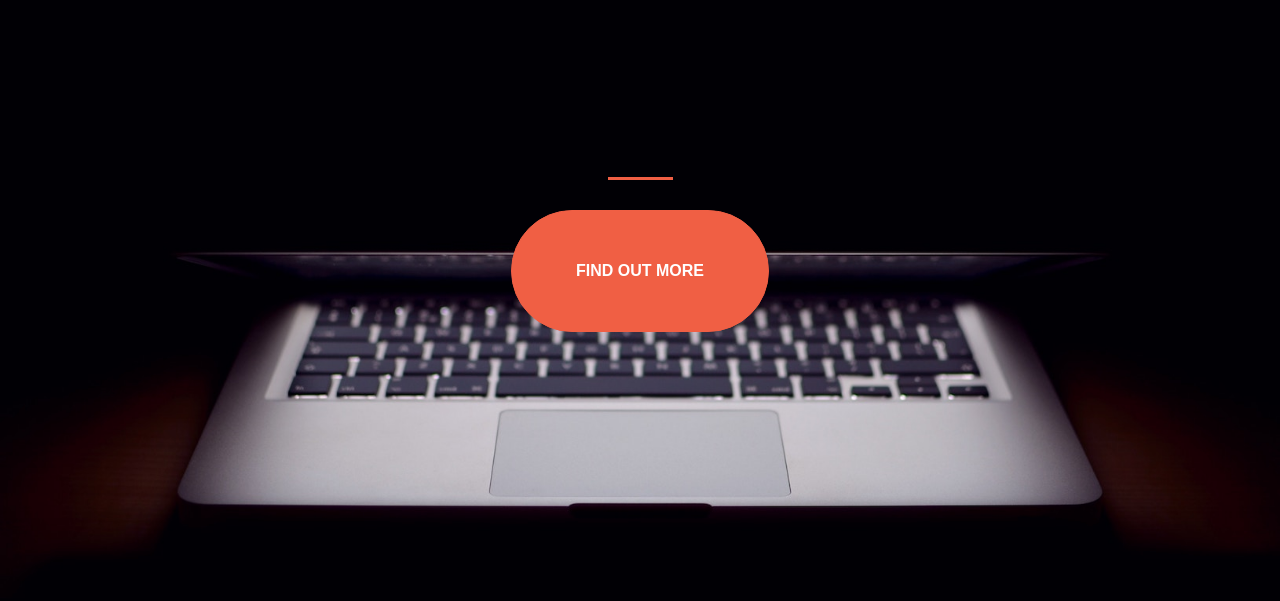
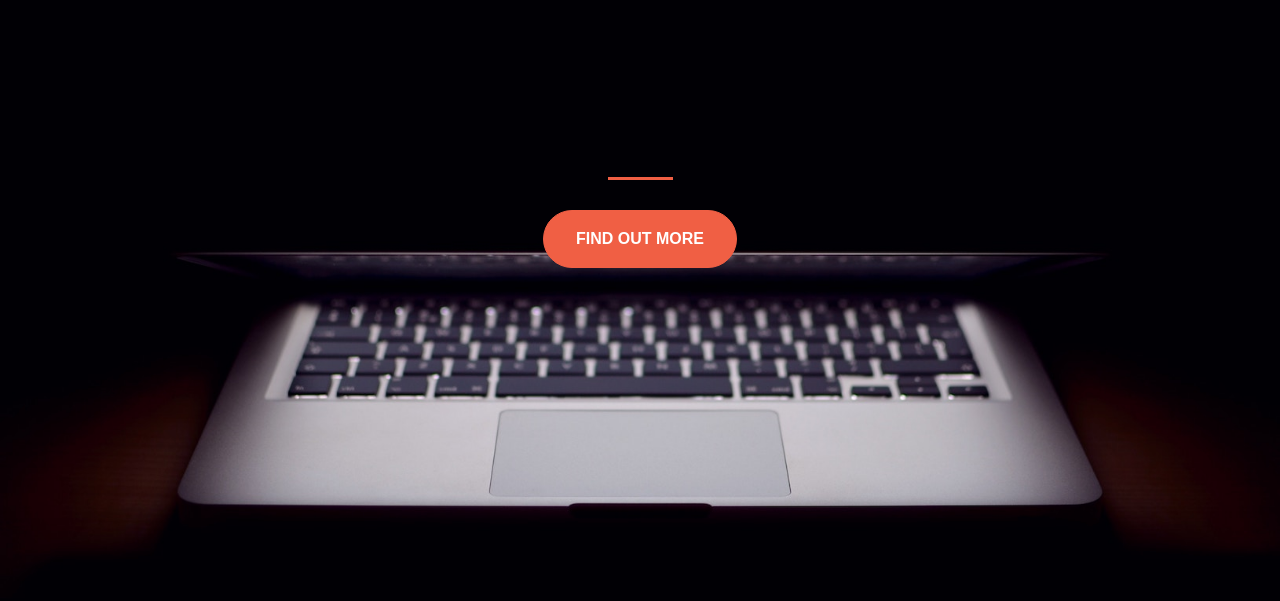
Before and after one commit to Anita831003/Ani.github, a plain HTML site: page startup.html in a window 1280 px wide. Shown: the part 85-686 px from the top of the page. Drawn offline with nearby package versions, Linux system fonts and the light colour scheme.

Commit message:
update website

```diff
--- a/styleforstartupwebsite.css
+++ b/styleforstartupwebsite.css
@@ -49,12 +49,15 @@ header.startup h1 {
 }
 
 .btn-xl {
-  padding: 3rem 4rem;
+  padding: 1rem 2rem;
 }
 
 .btn-primary {
   background-color: #F05F44;
-  border-color: #F05F44; }
+  border-color: #F05F44;
+  grid-column-start : 6 ;
+  grid-column-end: 7;
+}
 
 .btn-primary:hover {
   background-color: #ee4b08;
```
